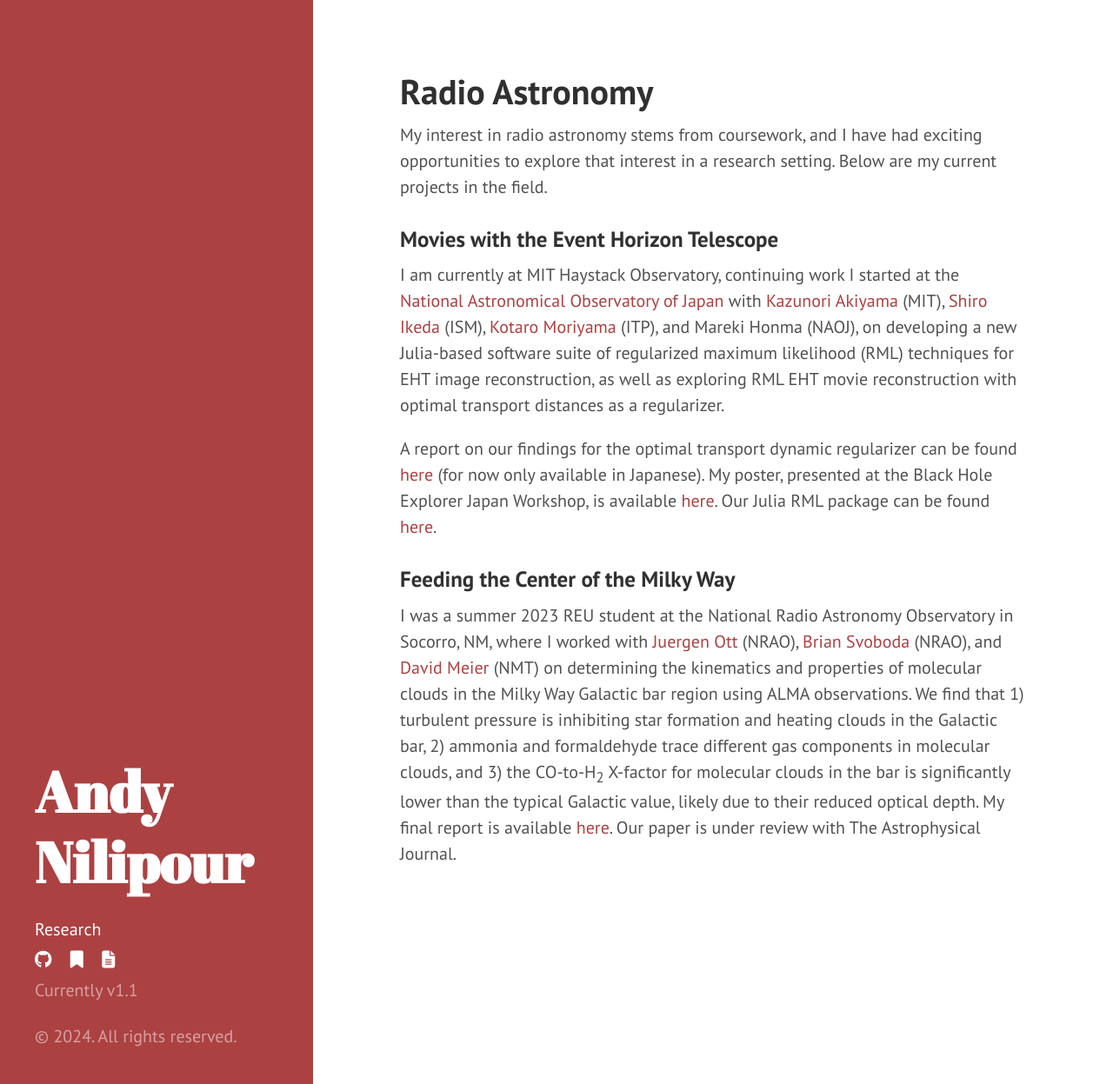
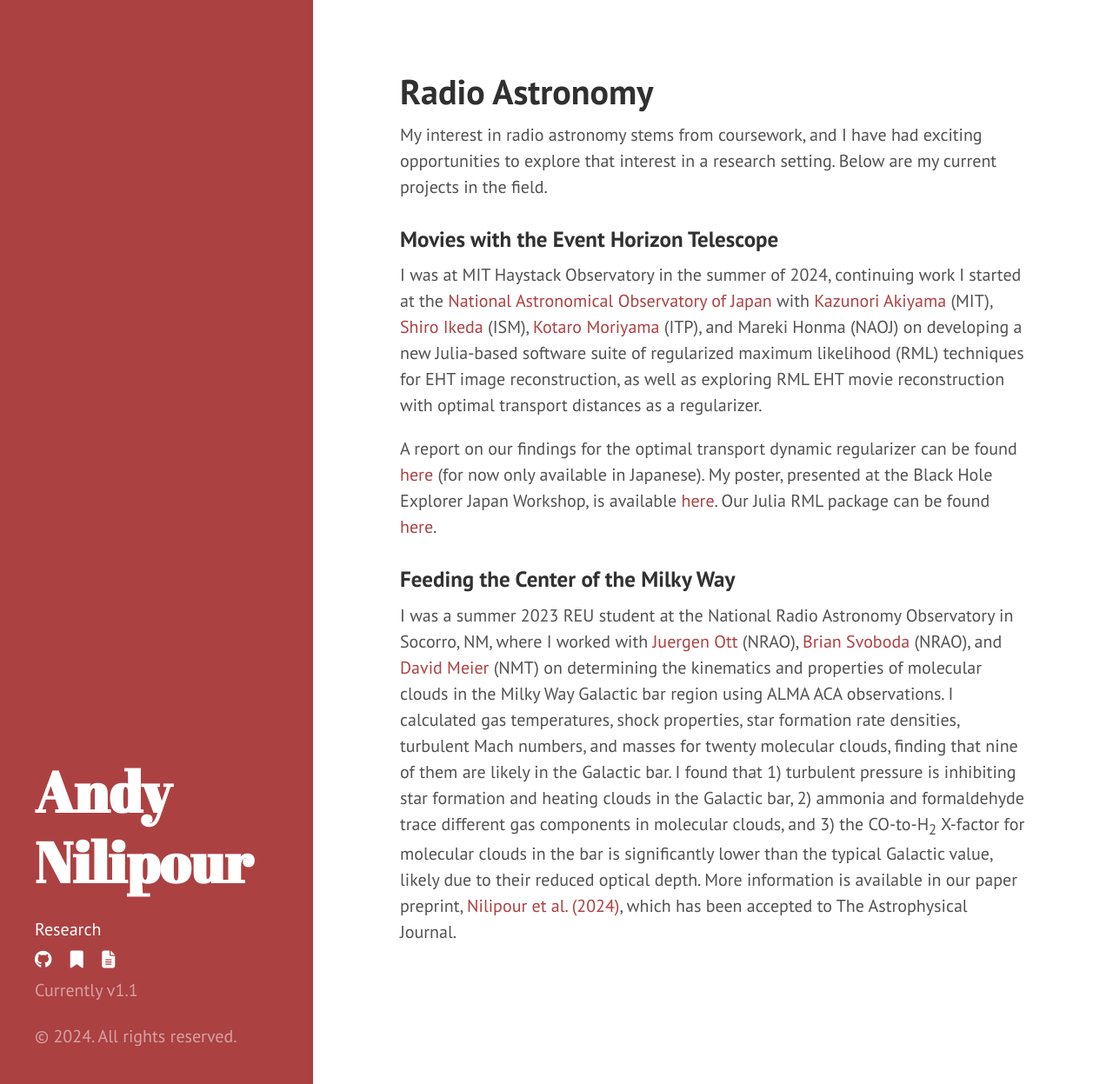
Before and after one commit to anilipour/anilipour.github.io, a Jekyll site: the page built from radioastronomy.md, in a window 1280 px wide and 1247 px high. Shown: the whole window at 87% size. Built offline with Jekyll 4.4.1, drawn with Linux system fonts in a browser that asks for light colours; nearby versions of some CDN libraries.

Commit message:
Update with NRAO paper

```diff
--- a/radioastronomy.md
+++ b/radioastronomy.md
@@ -8,10 +8,10 @@ My interest in radio astronomy stems from coursework, and I have had exciting op
 
 ### Movies with the Event Horizon Telescope
 
-I am currently at MIT Haystack Observatory, continuing work I started at the [National Astronomical Observatory of Japan](https://www.nao.ac.jp/en/) with [Kazunori Akiyama](https://sites.mit.edu/kazuakiyama) (MIT), [Shiro Ikeda](https://www.ikeda.cc/en/) (ISM), [Kotaro Moriyama](https://itp.uni-frankfurt.de/~moriyama/main/index.html) (ITP), and Mareki Honma (NAOJ), on developing a new Julia-based software suite of regularized maximum likelihood (RML) techniques for EHT image reconstruction, as well as exploring RML EHT movie reconstruction with optimal transport distances as a regularizer.
+I was at MIT Haystack Observatory in the summer of 2024, continuing work I started at the [National Astronomical Observatory of Japan](https://www.nao.ac.jp/en/) with [Kazunori Akiyama](https://sites.mit.edu/kazuakiyama) (MIT), [Shiro Ikeda](https://www.ikeda.cc/en/) (ISM), [Kotaro Moriyama](https://itp.uni-frankfurt.de/~moriyama/main/index.html) (ITP), and Mareki Honma (NAOJ) on developing a new Julia-based software suite of regularized maximum likelihood (RML) techniques for EHT image reconstruction, as well as exploring RML EHT movie reconstruction with optimal transport distances as a regularizer.
 
 A report on our findings for the optimal transport dynamic regularizer can be found [here](/files/otReportJ.pdf) (for now only available in Japanese). My poster, presented at the Black Hole Explorer Japan Workshop, is available [here](/files/BHEXPoster.pdf). Our Julia RML package can be found [here](https://github.com/EHTJulia/VLBISkyRegularizers.jl/tree/main).
 
 ### Feeding the Center of the Milky Way
 
-I was a summer 2023 REU student at the National Radio Astronomy Observatory in Socorro, NM, where I worked with [Juergen Ott](https://www.aoc.nrao.edu/~jott/Welcome.html) (NRAO), [Brian Svoboda](https://autocorr.github.io/index.html) (NRAO), and [David Meier](http://kestrel.nmt.edu/~dmeier/) (NMT) on determining the kinematics and properties of molecular clouds in the Milky Way Galactic bar region using ALMA observations. We find that 1) turbulent pressure is inhibiting star formation and heating clouds in the Galactic bar, 2) ammonia and formaldehyde trace different gas components in molecular clouds, and 3) the CO-to-H<sub>2</sub> X-factor for molecular clouds in the bar is significantly lower than the typical Galactic value, likely due to their reduced optical depth. My final report is available [here](https://www.nrao.edu/students/2023/Reports/NilipourAndy.pdf). Our paper is under review with The Astrophysical Journal.
+I was a summer 2023 REU student at the National Radio Astronomy Observatory in Socorro, NM, where I worked with [Juergen Ott](https://www.aoc.nrao.edu/~jott/Welcome.html) (NRAO), [Brian Svoboda](https://autocorr.github.io/index.html) (NRAO), and [David Meier](http://kestrel.nmt.edu/~dmeier/) (NMT) on determining the kinematics and properties of molecular clouds in the Milky Way Galactic bar region using ALMA ACA observations. I calculated gas temperatures, shock properties, star formation rate densities, turbulent Mach numbers, and masses for twenty molecular clouds, finding that nine of them are likely in the Galactic bar. I found that 1) turbulent pressure is inhibiting star formation and heating clouds in the Galactic bar, 2) ammonia and formaldehyde trace different gas components in molecular clouds, and 3) the CO-to-H<sub>2</sub> X-factor for molecular clouds in the bar is significantly lower than the typical Galactic value, likely due to their reduced optical depth. More information is available in our paper preprint, [Nilipour et al. (2024)](https://arxiv.org/abs/2410.09258), which has been accepted to The Astrophysical Journal.
```
Also changed, not shown: index.md (+1 -2 lines), 1 other file.
